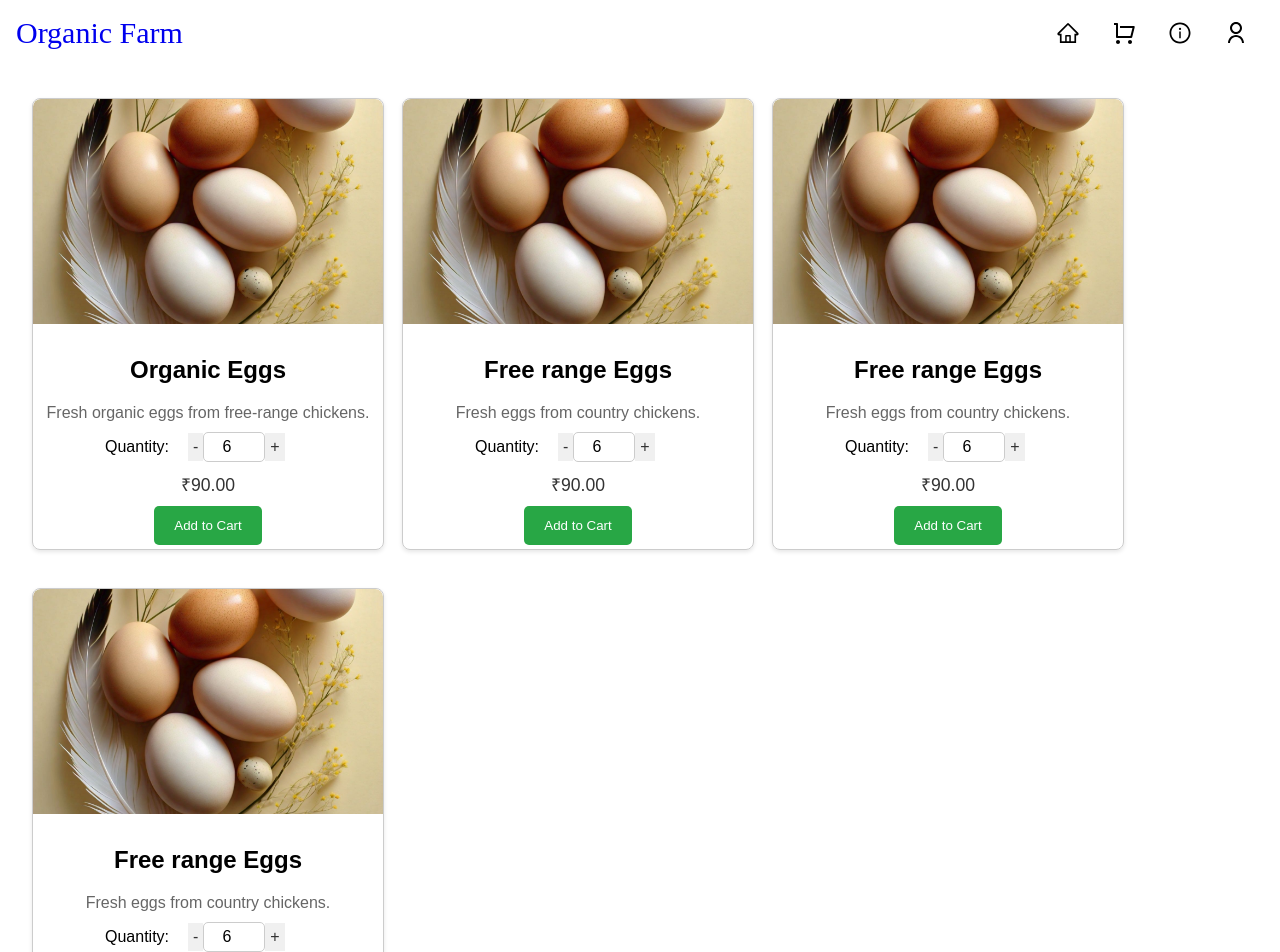
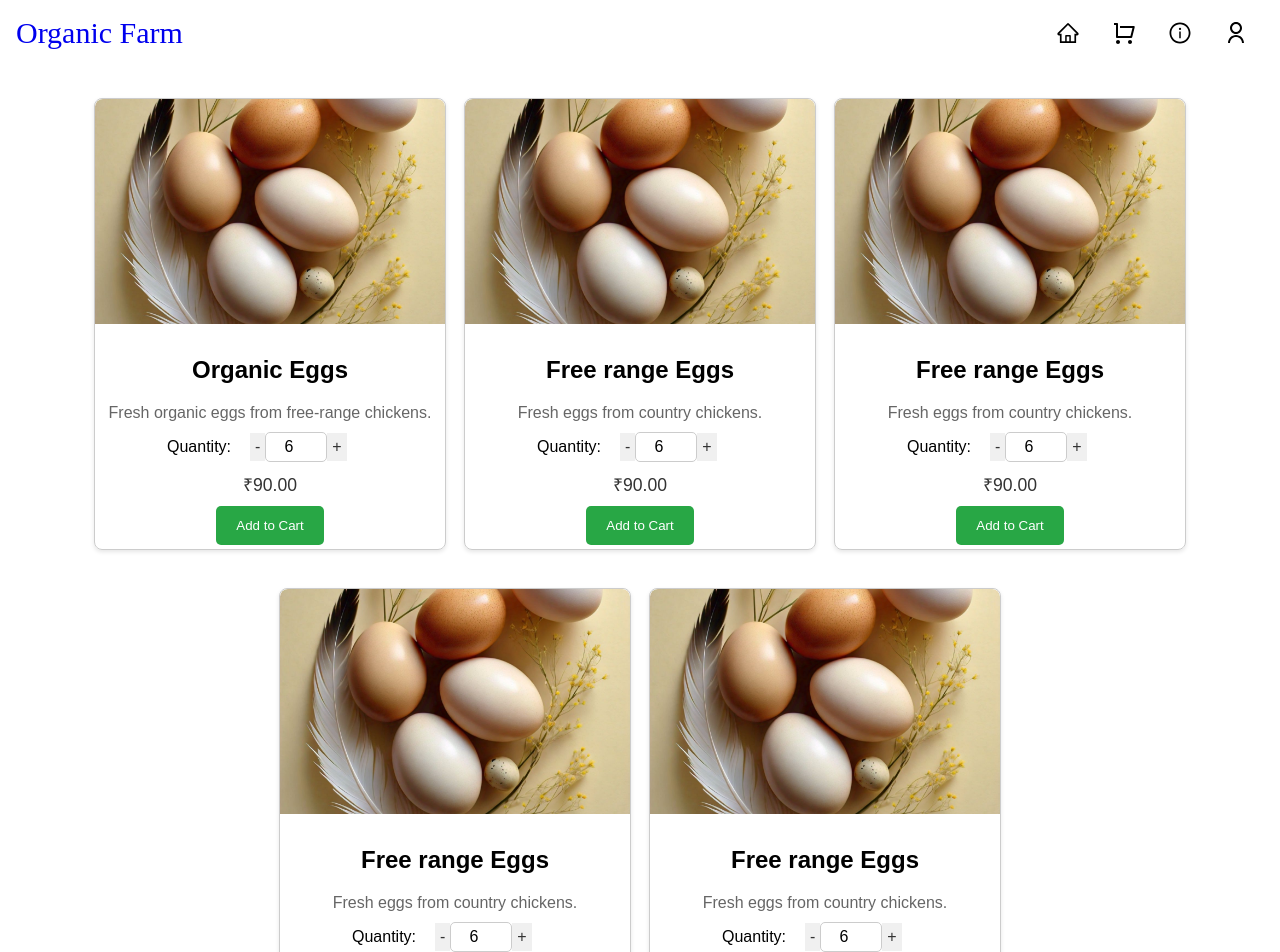
Before and after one commit to Manikanta954/organic-farm-products-webapp, a React (Create React App) app: page / in a window 1280 px wide. Shown: the top 952 px of the page. Built offline with nearby package versions, Linux system fonts and the light colour scheme.

Commit message:
appearence changed

```diff
--- a/src/App.js
+++ b/src/App.js
@@ -18,7 +18,7 @@ function App() {
           <Routes>
             <Route path="/" element={<Home />} />
             <Route path="/cart" element={<Cart />} />
-            <Route path="/about-us" element={<AboutUs />} />
+            <Route path="/about" element={<AboutUs />} />
             <Route path="/profile" element={<Profile />} />
           </Routes>
         </div>
--- a/src/components/Navbar.js
+++ b/src/components/Navbar.js
@@ -21,7 +21,7 @@ function Navbar() {
           <Link to="/cart" title="Cart"><RiShoppingCartLine /></Link>
           {cartCount > 0 && <span className="cart-badge">{cartCount}</span>}
         </div>
-        <Link to="/about" title="About Us"><AiOutlineInfoCircle /></Link>
+        <Link to="/about" title="AboutUs"><AiOutlineInfoCircle /></Link>
         <Link to="/profile" title="Profile"><RiUserLine /></Link>
       </div>
     </nav>
--- a/src/pages/AboutUs.js
+++ b/src/pages/AboutUs.js
@@ -1,7 +1,7 @@
 import React from 'react';
 function AboutUs() {
   return (
-    <div className="about-us">
+    <div className="about-us" style={{color:"black"}}>
       <h1>About Us</h1>
       <p>
         Welcome to Organic Eggs! We are dedicated to providing you with the freshest and
--- a/src/pages/Home.js
+++ b/src/pages/Home.js
@@ -31,6 +31,13 @@ function Home() {
     },
     {
       id: 4,
+      name: 'Free range Eggs',
+      description: 'Fresh eggs from country chickens.',
+      price: 15.00,
+      image: egg,
+    },
+    {
+      id: 5,
       name: 'Free range Eggs',
       description: 'Fresh eggs from country chickens.',
       price: 15.00,
--- a/src/styles/Home.css
+++ b/src/styles/Home.css
@@ -3,4 +3,5 @@
     flex-wrap: wrap;
     gap:18px;
     padding: 2rem;
+    justify-content: center;
   }
--- a/src/styles/Navbar.css
+++ b/src/styles/Navbar.css
@@ -6,7 +6,7 @@
   background-color: transparent; /* Transparent background */
   padding: 1rem;
   color: black; /* Black text color */
-  font-family: 'Great Vibes', serif;/*Playfair Display,Cinzel,Merienda,*/
+  font-family: 'Playfair Display', serif;/*Playfair Display,Cinzel,Merienda,*/
   font-weight: 500;
 }
 .playwrite-cu-d {
```
